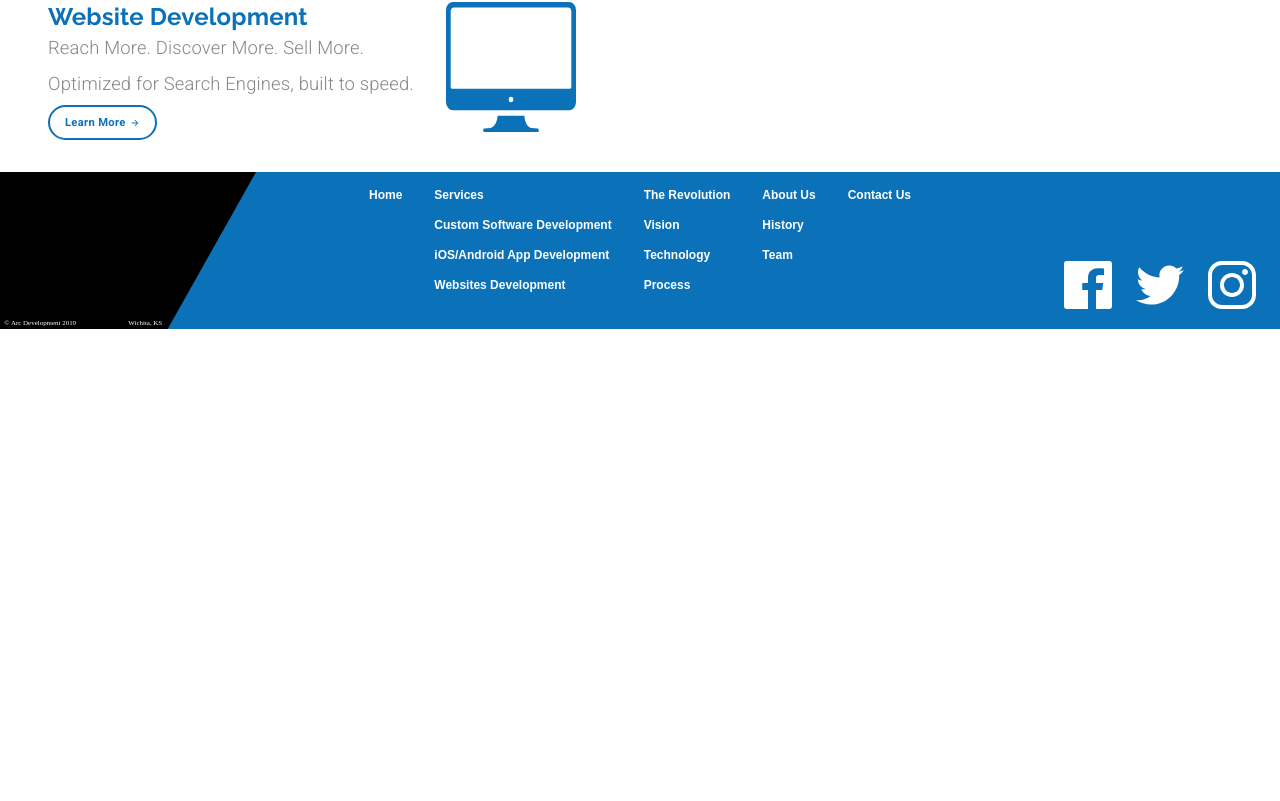
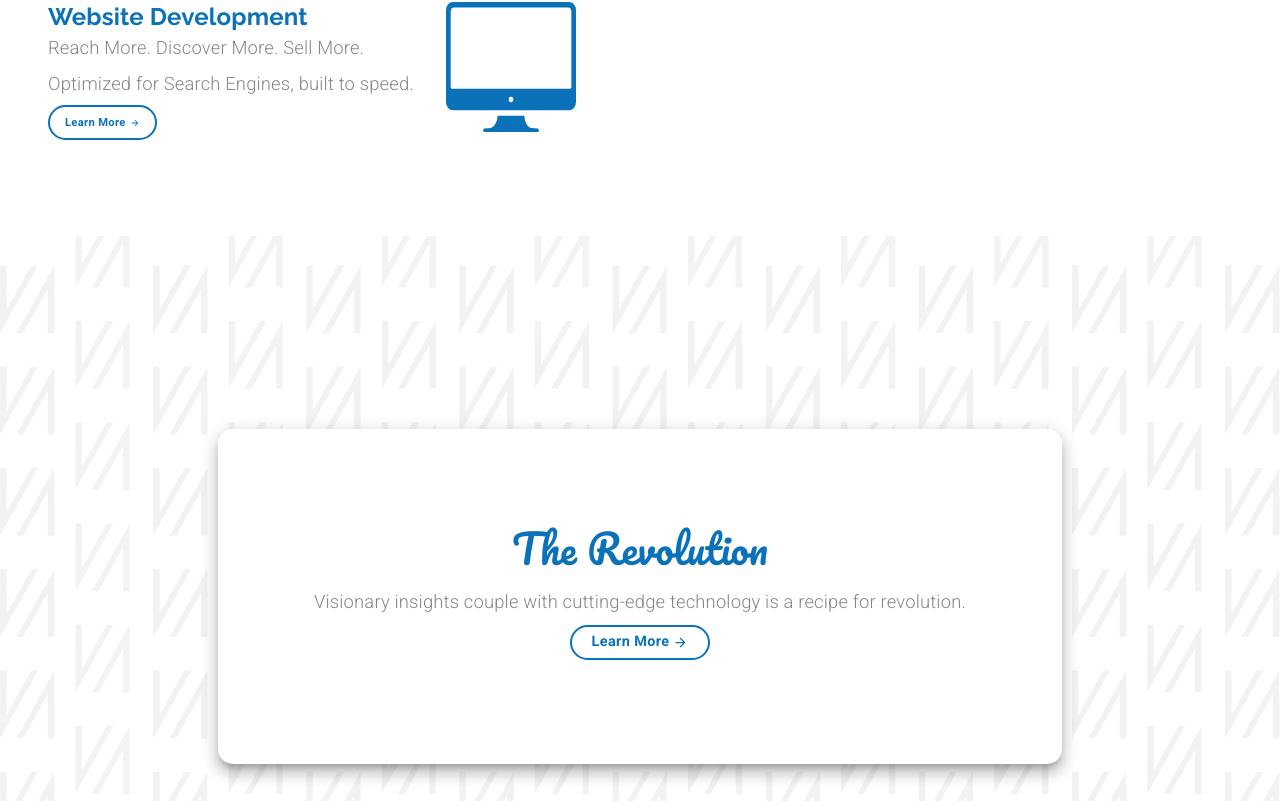
Before and after one commit to ellingtonb/react-material-ui-archdev, a React (Create React App) app: page / in a window 1280 px wide. Shown: the part 1179-1980 px from the top of the page. Before the commit the page ends 1508 px from the top, so only its background shows below. Built offline with nearby package versions, Linux system fonts and the light colour scheme.

Commit message:
Added The Revolution Block

```diff
--- a/src/components/LandingPage.js
+++ b/src/components/LandingPage.js
@@ -5,11 +5,14 @@
 import Button from "@material-ui/core/Button";
 import Typography from '@material-ui/core/Typography';
 import useMediaQuery from "@material-ui/core/useMediaQuery";
+import Card from '@material-ui/core/Card';
+import CardContent from '@material-ui/core/CardContent';
 
 import animationData from '../animations/landinganimation/data';
 import customSoftwareIcon from '../assets/Custom Software Icon.svg';
 import mobileAppsIcon from '../assets/mobileIcon.svg';
 import websitesIcon from '../assets/websiteIcon.svg';
+import revolutionBackground from '../assets/repeatingBackground.svg';
 import ButtonArrow from "./ui/ButtonArrow";
 import {useTheme} from "@material-ui/styles";
 
@@ -89,6 +92,28 @@
             marginTop: "2em",
             padding: 25
         },
+    },
+    revolutionBackground: {
+        backgroundImage: `url(${revolutionBackground})`,
+        backgroundPosition: "center",
+        backgroundSize: "cover",
+        backgroundRepeat: "no-repeat",
+        height: "100%",
+        width: "100%"
+    },
+    revolutionCard: {
+        position: "absolute",
+        boxShadow: theme.shadows[10],
+        borderRadius: 15,
+        padding: "5em",
+        [theme.breakpoints.down("sm")]: {
+            paddingTop: "3em",
+            paddingBottom: "3em",
+            paddingLeft: 0,
+            paddingRight: 0,
+            borderRadius: 0,
+            width: '100%'
+        }
     }
 }));
 
@@ -99,7 +124,7 @@
 
     const defaultOptions = {
         loop: true,
-        autoplay: true,
+        autoplay: false,
         animationData: animationData,
         rendererSettings: {
             preserveAspectRatio: 'xMidYMid slice'
@@ -246,6 +271,33 @@
                     </Grid>
                 </Grid>
             </Grid>
+            <Grid item>
+                <Grid container style={{ height: "45em", marginTop: "6em" }} alignItems={"center"} justify={"center"}>
+                    <Card className={classes.revolutionCard}>
+                        <CardContent>
+                            <Grid container direction={"column"} style={{ textAlign: "center" }}>
+                                <Grid item>
+                                    <Typography variant={"h3"} gutterBottom>
+                                        The Revolution
+                                    </Typography>
+                                    <Typography variant={"subtitle1"} gutterBottom>
+                                        Visionary insights couple with cutting-edge technology is a recipe for revolution.
+                                    </Typography>
+                                    <Button variant={"outlined"} className={classes.learnButtonHero}>
+                                        <span style={{ marginRight: 4 }}>Learn More</span>
+                                        <ButtonArrow
+                                            width={15}
+                                            height={15}
+                                            fill={theme.palette.common.blue}
+                                        />
+                                    </Button>
+                                </Grid>
+                            </Grid>
+                        </CardContent>
+                    </Card>
+                    <div className={classes.revolutionBackground} />
+                </Grid>
+            </Grid>
         </Grid>
     );
 };
--- a/src/components/ui/Theme.js
+++ b/src/components/ui/Theme.js
@@ -45,6 +45,11 @@
             color: customColors.arcBlue,
             lineHeight: 1.5
         },
+        h3: {
+            fontFamily: "Pacifico",
+            fontSize: "2.5rem",
+            color: customColors.arcBlue
+        },
         h4: {
             fontFamily: "Raleway",
             fontSize: '1.5rem',
```
